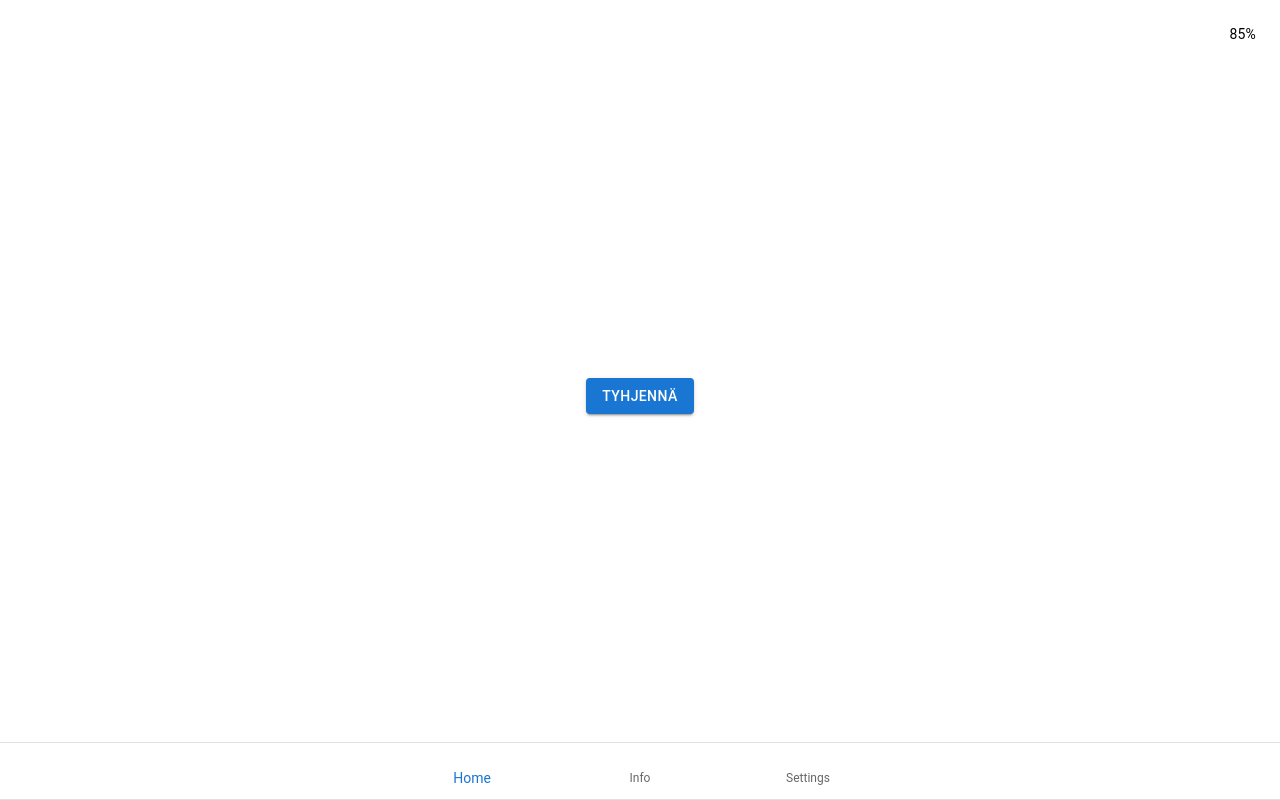
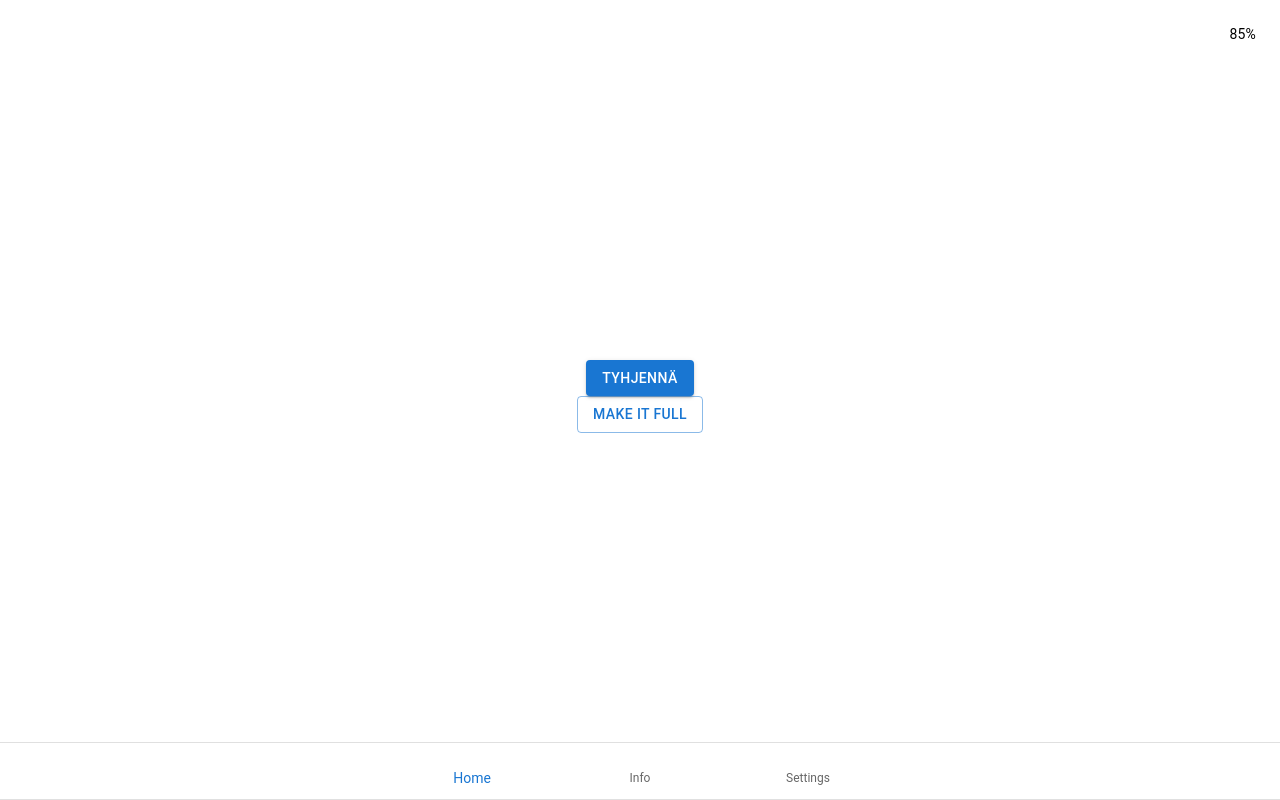
Before and after one commit to anttitulenheimo/prototypeApp, a React (Vite) app: page / in a window 1280 px wide. Built offline with nearby package versions, Linux system fonts and the light colour scheme; some icons are missing.

Commit message:
Add mock button for full alert

```diff
--- a/src/App.jsx
+++ b/src/App.jsx
@@ -8,7 +8,8 @@ import Box from '@mui/material/Box'
 import BottomNavBar from './components/BottomNavBar'
 import Battery from './components/Battery'
 
-//TODO: Reminders to empty the container
+//TODO: Reminders to empty the container, Warning when it is full
+//TODO: Info tells how many bugs there are inside (a bug is inside)
 
 // Loading screen
 function CircularProgressWithLabel(props) {
@@ -44,6 +45,7 @@ function App() {
 
   const [batteryLevel, setBatteryLevel] = useState(85) // Mock battery level
   const [isCharging, setIsCharging] = useState(false)  // Mock charging status
+  const [isFull, setIsFull] = useState(false)
 
   useEffect(() => {
     // Timer effect
@@ -78,6 +80,18 @@ function App() {
     )
   }
 
+  const containerIsFull = () => { //Alerts  when the container is full
+    return (
+      <Alert severity="warning">
+        Säiliö on täynnä ja se pitää tyhjentää
+      </Alert>
+    )
+  }
+
+  const mockButtonHandler = () => {
+      setIsFull(true)
+  }
+
   return (
     <Box sx={{
       position: 'relative',
@@ -90,12 +104,14 @@ function App() {
     }}>
       <Battery level={batteryLevel} charging={isCharging} />
 
+      {isFull && containerIsFull()}
+
       <Button
         variant="contained"
         onClick={buttonHandler}
         disabled={isEmptying}
       >
-        Tyhjennä
+       Tyhjennä
       </Button>
 
       {isEmptying && (
@@ -119,6 +135,7 @@ function App() {
         </Stack>
       )}
 
+    <Button variant="outlined" onClick={mockButtonHandler}>Make it full</Button>
 
     <BottomNavBar></BottomNavBar>
     </Box>
```
